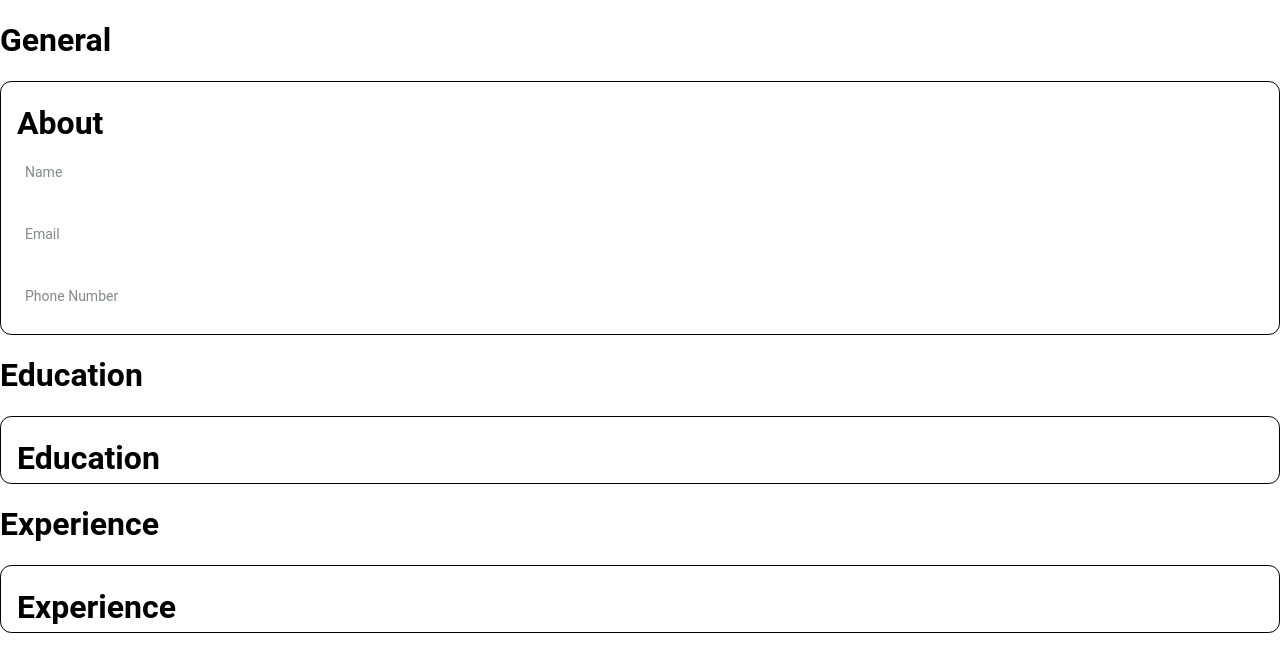
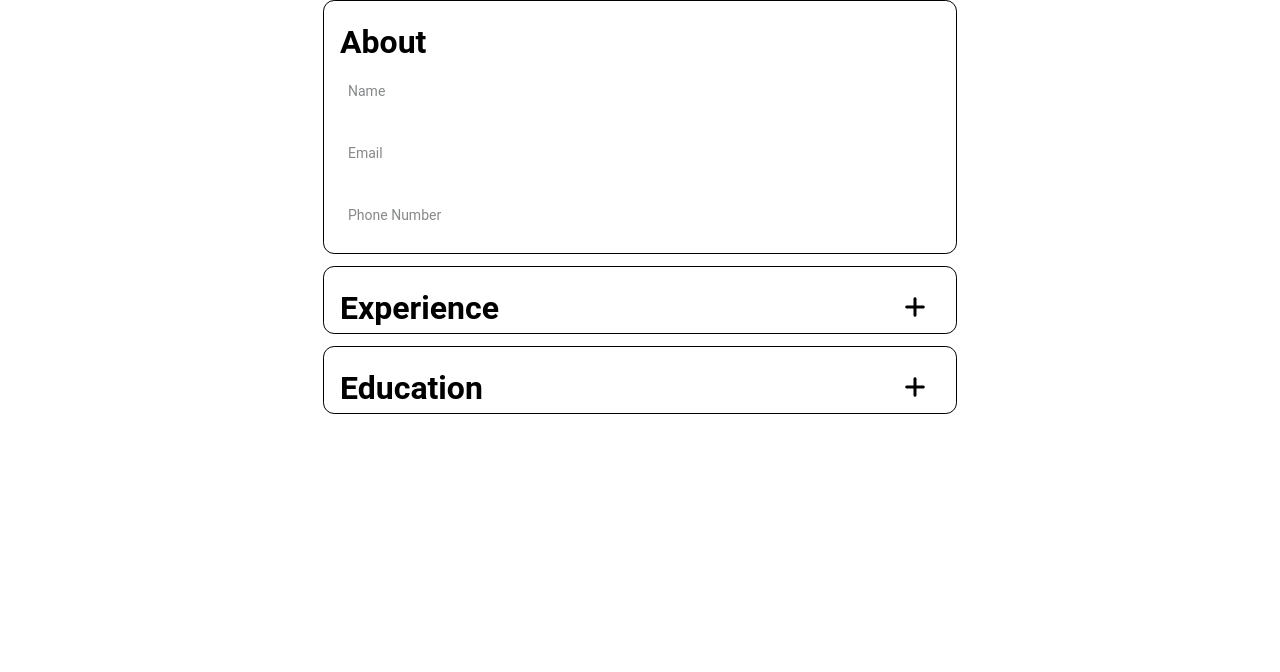
Before and after one commit to gavinslim/cv-project, a React (Create React App) app: page / in a window 1280 px wide. Shown: the top 672 px of the page. Built offline with nearby package versions, Linux system fonts and the light colour scheme.

Commit message:
Re-build code

```diff
--- a/package.json
+++ b/package.json
@@ -3,6 +3,8 @@
   "version": "0.1.0",
   "private": true,
   "dependencies": {
+    "@fortawesome/fontawesome-svg-core": "^6.1.1",
+    "@fortawesome/free-regular-svg-icons": "^6.1.1",
     "@testing-library/jest-dom": "^5.16.3",
     "@testing-library/react": "^12.1.4",
     "@testing-library/user-event": "^13.5.0",
--- a/public/index.html
+++ b/public/index.html
@@ -3,6 +3,7 @@
   <head>
     <meta charset="utf-8" />
     <link rel="icon" href="%PUBLIC_URL%/favicon.ico" />
+    <script src="https://kit.fontawesome.com/23e6f1875a.js" crossorigin="anonymous"></script>
     <meta name="viewport" content="width=device-width, initial-scale=1" />
     <meta name="theme-color" content="#000000" />
     <meta
--- a/src/App.js
+++ b/src/App.js
@@ -11,13 +11,10 @@ class App extends Component {
 
   render() {
     return (
-      <div>
-        <h1>General</h1>
+      <div id='content'>
         <General></General>
-        <h1>Education</h1>
+        <Experience></Experience>
         <Education></Education>
-        <h1>Experience</h1>
-        <Experience></Experience>
       </div>
     )
   }
```
Also changed, not shown: 1 other file (tests, documents, lock files or other folders).
